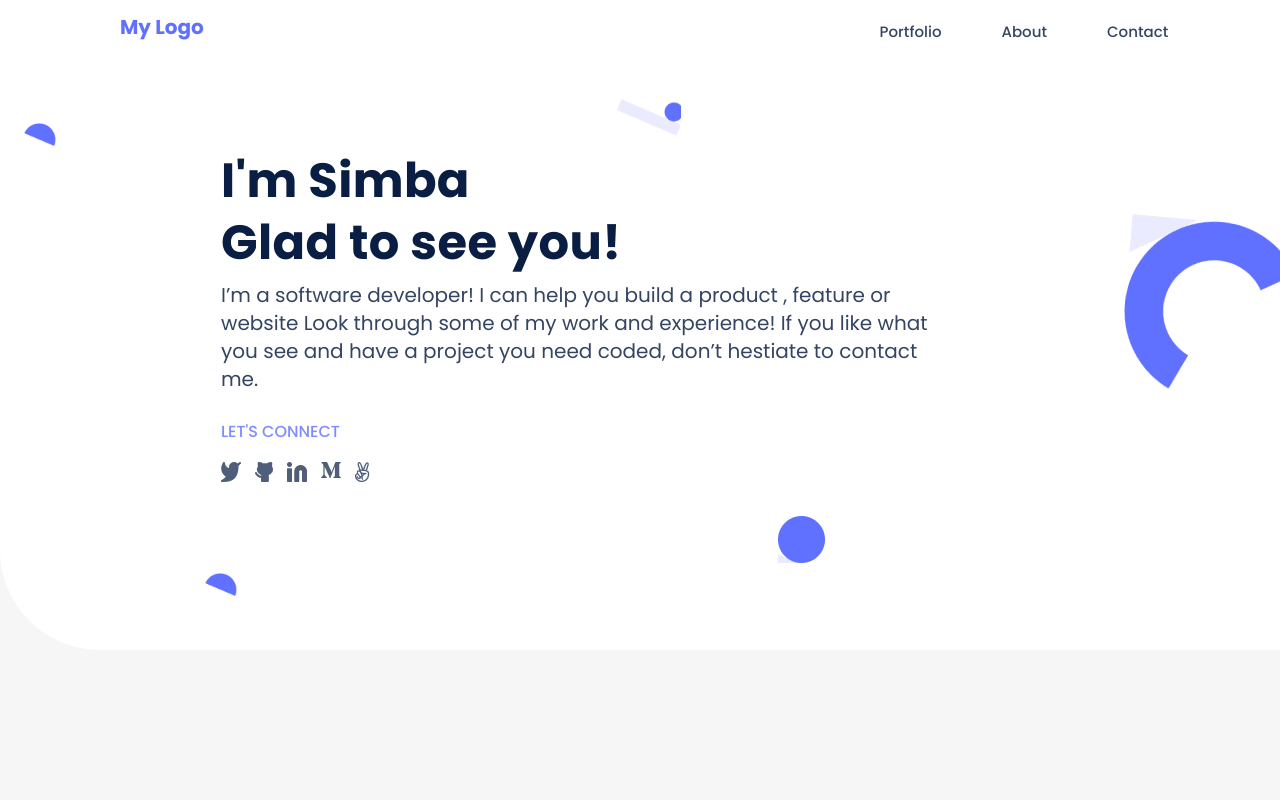
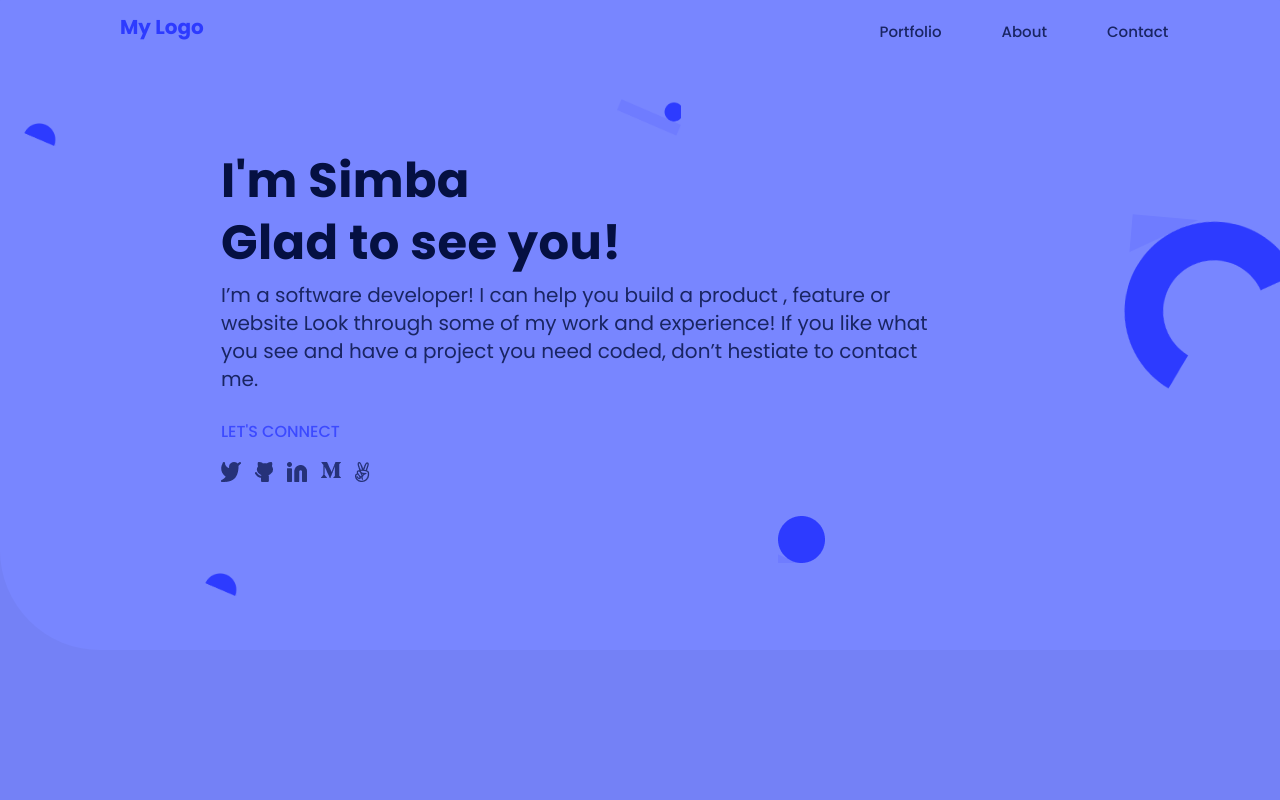
Before and after one commit to SimbaWANGU/My-Portfolio---Mobile-Version, a website: page index.html in a window 1280 px wide. Shown: the top 800 px of the page. Drawn offline with Linux system fonts and the light colour scheme.

Commit message:
Add menu container

```diff
--- a/index.css
+++ b/index.css
@@ -71,6 +71,18 @@
   height: 480px;
   top: 119px;
   margin: 1px 1px 1px 50px;
+}
+
+.menu_item_container {
+  position: fixed;
+  background: #6070FF;
+  width: 100%;
+  height: 100%;
+  top: 0;
+  left: 0;
+  z-index: 1;
+  opacity: 0.85;
+  mix-blend-mode: multiply;
 }
 
 .background .intro_class {
--- a/index.html
+++ b/index.html
@@ -31,6 +31,9 @@
                   </li>
               </ul>
             </nav>
+            <div class="menu_item_container">
+
+            </div>
         </header>
 
         <section class="background">
```
Also changed, not shown: .eslintrc.json (added).
